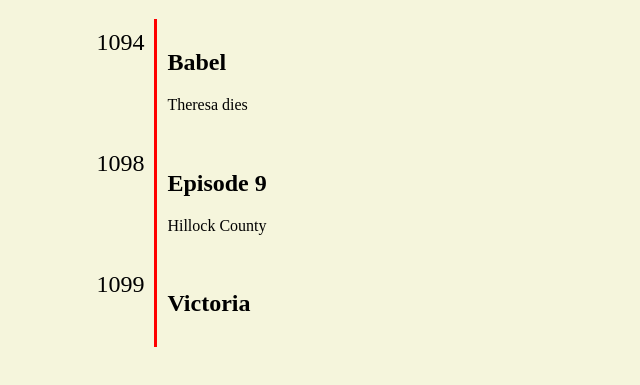
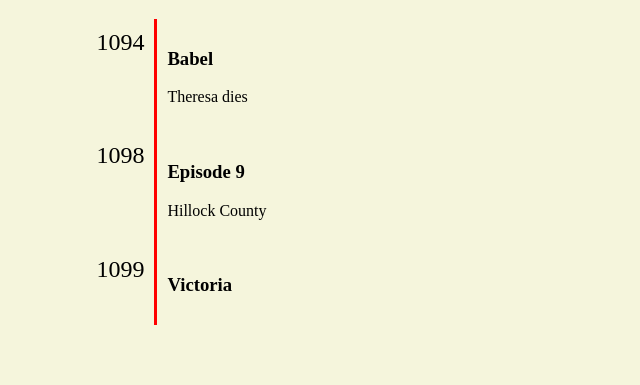
Before and after one commit to fireflylu/fireflylu.github.io, a plain HTML site: page index.html in a window 1280 px wide. Shown: the part 61-446 px from the top of the page, without its empty margins (0-640 px from the left). Drawn offline with Linux system fonts and the light colour scheme.

Commit message:
styling edit

```diff
--- a/index.html
+++ b/index.html
@@ -11,17 +11,17 @@
         <main>
             <div class="row">
                 <div class="column left">1094</div>
-                <div class="column right"><h2>Babel</h2><p>Theresa dies</p></div>
+                <div class="column right"><h3>Babel</h3><p>Theresa dies</p></div>
             </div>
         <main>
             <div class="row">
                 <div class="column left">1098</div>
-                <div class="column right"><h2>Episode 9</h2><p>Hillock County</p></div>
+                <div class="column right"><h3>Episode 9</h3><p>Hillock County</p></div>
             </div>
         <main>
             <div class="row">
                 <div class="column left">1099</div>
-                <div class="column right"><h2>Victoria</h2></div>
+                <div class="column right"><h3>Victoria</h3></div>
             </div>
         <main>
     </body>
--- a/styles.css
+++ b/styles.css
@@ -22,3 +22,11 @@ html {
   width: 80%;
   border-left: outset red;
 }
+
+.h3 {
+    font-size: 20px;
+}
+
+.p {
+    font-size: 16px;
+}
```
